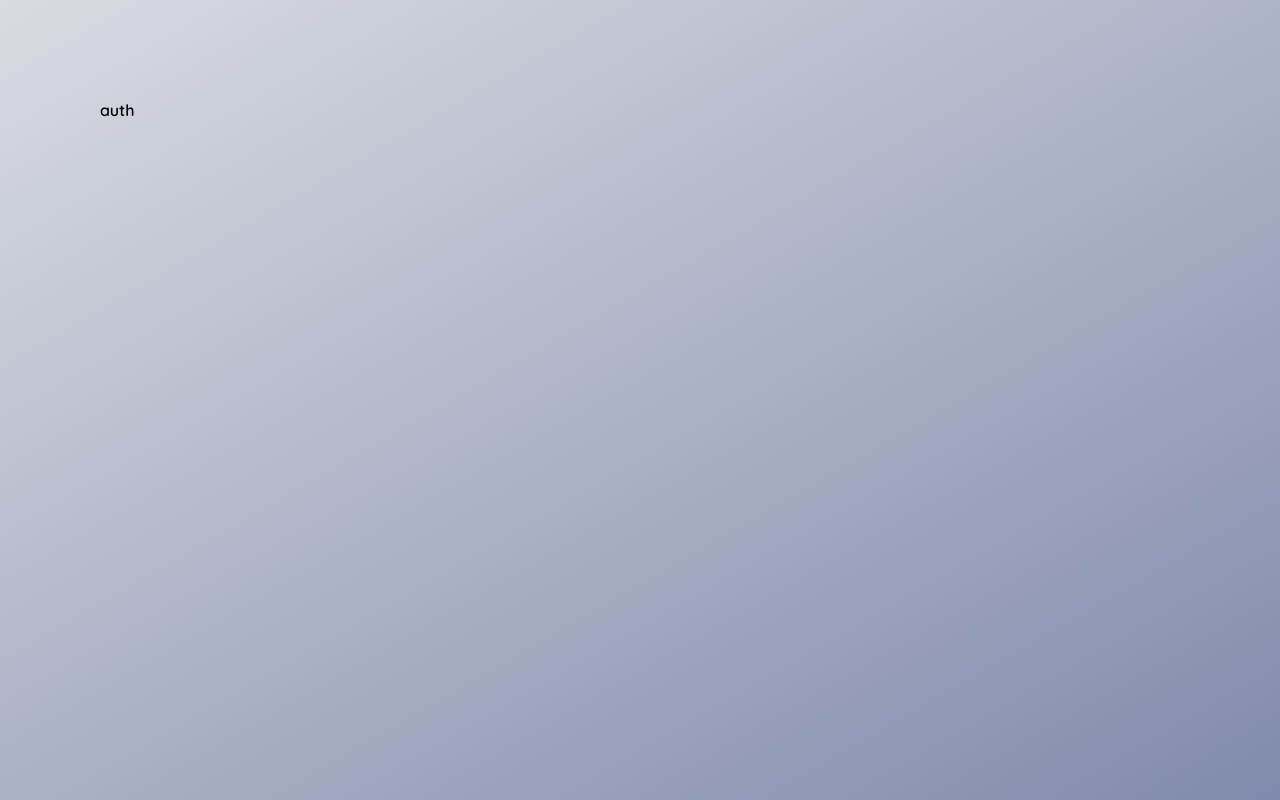
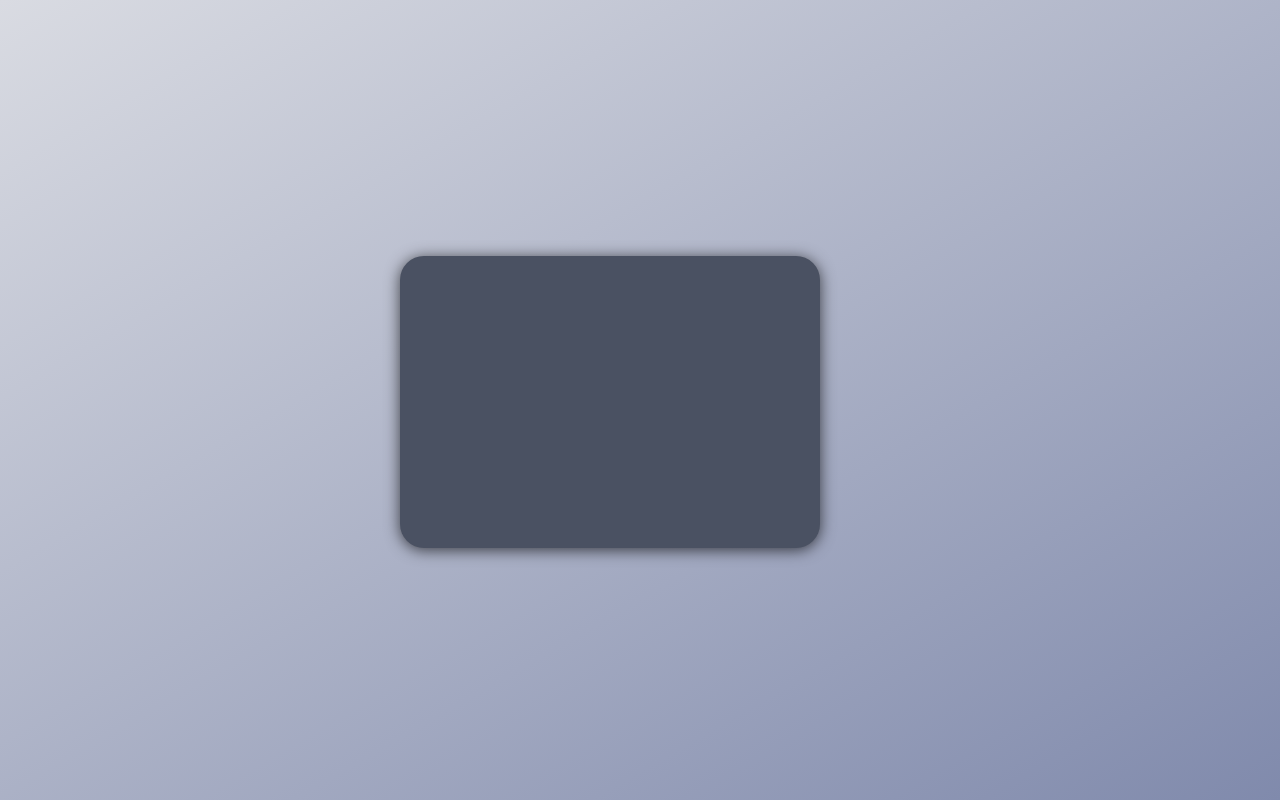
Before and after one commit to amine-omari/Chat-app, a Next.js app: page / in a window 1280 px wide. Built offline with nearby package versions, Linux system fonts and the light colour scheme.

Commit message:
feat: import states from context component using useContext

```diff
--- a/pages/index.js
+++ b/pages/index.js
@@ -1,5 +1,13 @@
-import React from "react";
+import React, { useContext } from "react";
+
+import { Context } from "../context";
 
 export default function Auth() {
-  return <div className="background">auth</div>;
+  const { username, setUsername, secret, setSecret } = useContext(Context);
+
+  return (
+    <div className="background">
+      <div className="auth-container"></div>
+    </div>
+  );
 }
```
